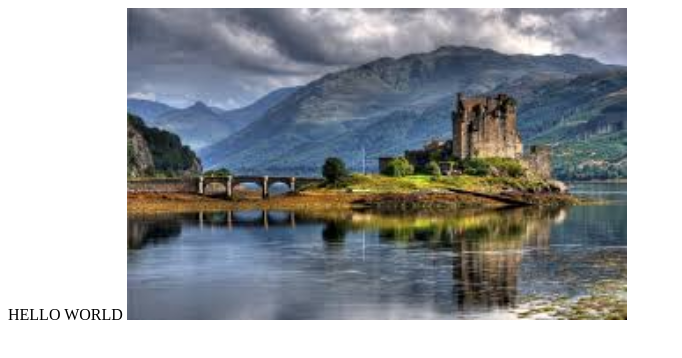
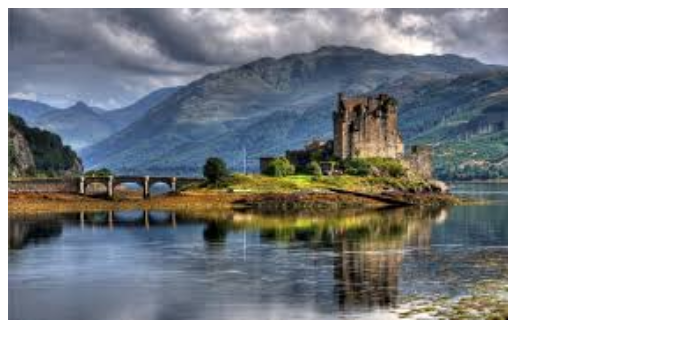
Before and after one commit to KendyM/Kendy, a plain HTML site: page index.html in a window 1280 px wide. Shown: the whole page, without its empty margins (0-682 px from the left). Drawn offline with Linux system fonts and the light colour scheme.

Commit message:
Update index.html

```diff
--- a/index.html
+++ b/index.html
@@ -5,7 +5,6 @@ h1{font-size: 90px; text-align:center; color:#7ab1b1; background-color: black;}
 h2{font-size: 90px; text-align:center; color:gray; background-color: white;}
 </style>
 <body>
-    HELLO WORLD
 <IMG SRC="scotland.jpg" ALT="some text" width= 500px>
 <h1></h1>
 <h2> </h2>
```
